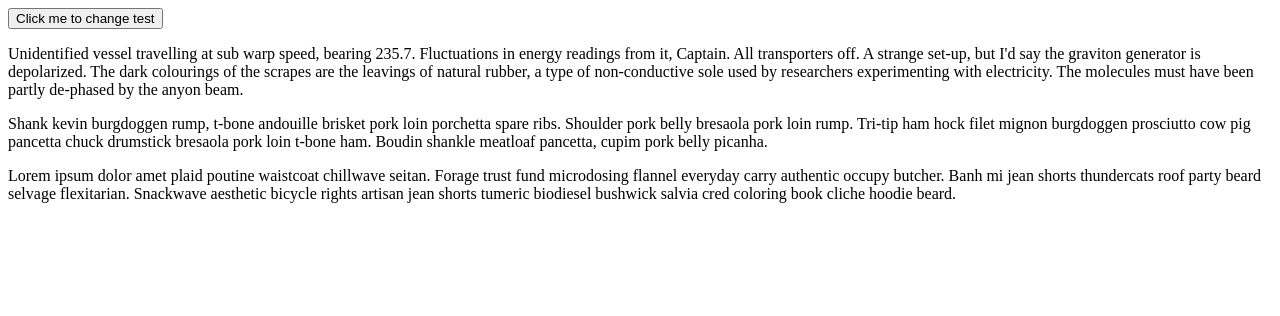
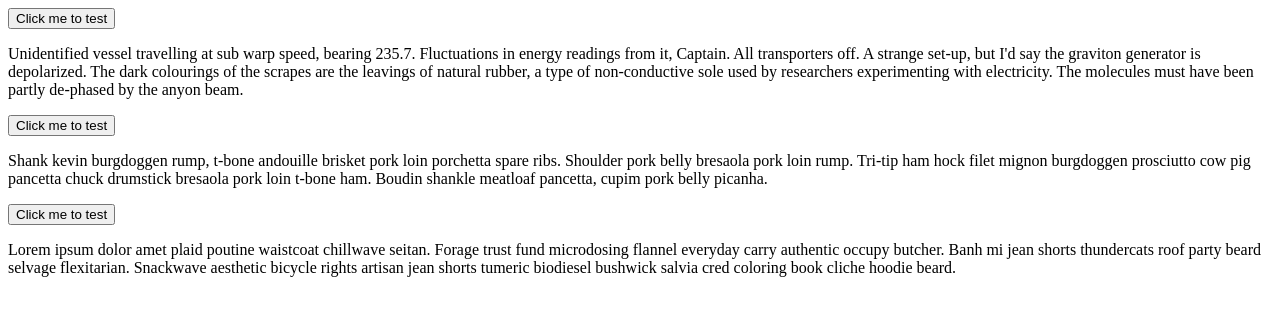
Before and after one commit to eyoungcode/literary-mutilator, a plain HTML site: page index.html in a window 1280 px wide. Drawn offline with Linux system fonts and the light colour scheme.

Commit message:
changing button

```diff
--- a/index.html
+++ b/index.html
@@ -1,31 +1,29 @@
 <!DOCTYPE html>
-<html lang="en-US" xmlns="http://www.w3.org/1999/html">
+<html lang="en">
 	<head>
 
 		<meta charset="utf-8">
-		<title>Apply JavaScript example</title>
+		<title>JavaScript examples</title>
 		<script src="script.js" async></script>
 	</head>
 	<body>
-		<button id="textChanger">Click me to change test</button>
-		<div>
+				<div>
+					<button id="textChanger">Click me to test</button>
 		<p>
 			Unidentified vessel travelling at sub warp speed, bearing 235.7. Fluctuations in energy readings from it, Captain. All transporters off. A strange set-up, but I'd say the graviton generator is depolarized. The dark colourings of the scrapes are the leavings of natural rubber, a type of non-conductive sole used by researchers experimenting with electricity. The molecules must have been partly de-phased by the anyon beam.
 		</p>
 		</div>
 		<div>
+			<button id="textColor">Click me to test</button>
 <p>
 	Shank kevin burgdoggen rump, t-bone andouille brisket pork loin porchetta spare ribs. Shoulder pork belly bresaola pork loin rump. Tri-tip ham hock filet mignon burgdoggen prosciutto cow pig pancetta chuck drumstick bresaola pork loin t-bone ham. Boudin shankle meatloaf pancetta, cupim pork belly picanha.
 </p>
 		</div>
 		<div>
+			<button id="box">Click me to test</button>
 		<p>
 			Lorem ipsum dolor amet plaid poutine waistcoat chillwave seitan. Forage trust fund microdosing flannel everyday carry authentic occupy butcher. Banh mi jean shorts thundercats roof party beard selvage flexitarian. Snackwave aesthetic bicycle rights artisan jean shorts tumeric biodiesel bushwick salvia cred coloring book cliche hoodie beard.
 		</p>
 		</div>
-
-		<script>
-
-		</script>
 	</body>
 </html>
```
